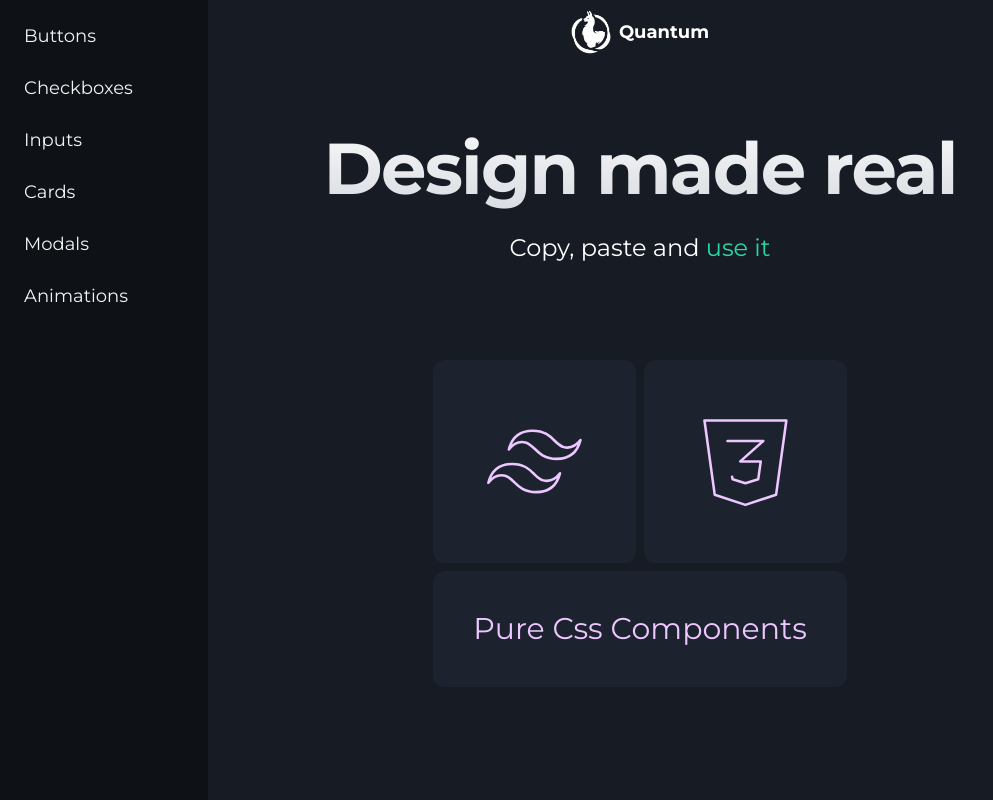
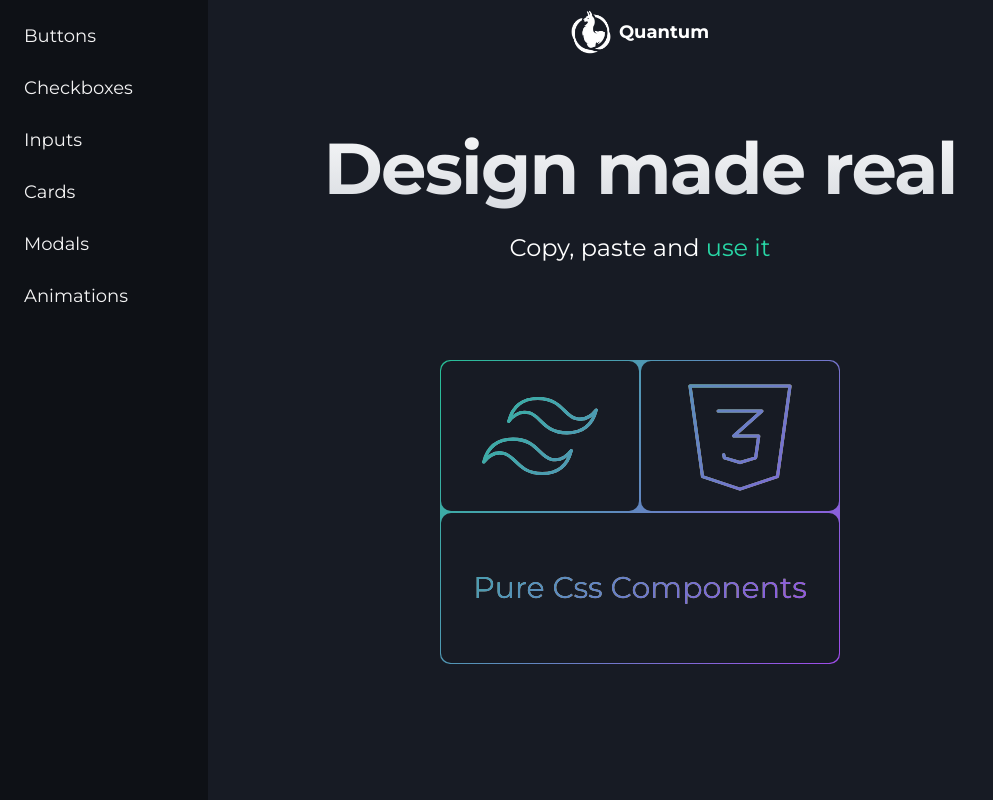
Before and after one commit to pa-ku/quantum_ui, a React (Vite) app: page / in a window 1280 px wide. Shown: the whole page, without its empty margins (0-993 px from the left). Built offline with nearby package versions, Linux system fonts and the light colour scheme.

Commit message:
new cards in home

```diff
--- a/src/components/buttons/Chroma_button.jsx
+++ /dev/null
@@ -1,18 +0,0 @@
-
-import CodeBlock from "../CodeBlock";
-
-export default function ChromaBtn() {
-  const codeBlock = `<button className="animate-chroma rounded-md
-  bg-[#327861] p-2 text-xl text-black duration-100">
-  Chroma Button
-</button>`;
-
-  return (
-    <>
-      <button className="bg-primary-300 text-background font-bold chroma rounded-md px-4 py-3 text-xl duration-100">
-        Chroma Button
-      </button>
-      <CodeBlock code={codeBlock} />
-    </>
-  );
-}
--- a/src/index.css
+++ b/src/index.css
@@ -265,3 +265,65 @@ h2 {
   border-radius: 9px;
   z-index: 10;
 }
+
+
+
+
+
+
+
+
+/* ANIMATION CARDS */
+.chroma{
+  animation: rotate 5s linear infinite;
+  width: 40em;
+translate: -50px 0px;
+  height: 40em;
+  position: absolute;
+  border-radius: 50%;
+  z-index: -1;
+
+  background-image: linear-gradient(90deg,#24c295, #bd2eff);
+}
+
+@keyframes rotate{
+  to{
+    rotate: 360deg;
+  }
+}
+.span{
+   grid-column: 1/3;
+}
+
+.grid{
+  overflow: hidden;
+  display: grid;
+  grid-template-columns: repeat(2,200px);
+  align-items: center;
+  justify-content: center;
+  position: relative;
+  border-radius: 10px;
+}
+
+
+.box{
+  width: 100%;
+  padding: 1px;
+height: 100%;
+  display: flex;
+  justify-content: center;
+  align-items: center;
+  color: white;
+
+}
+
+.content{
+background-color: var(--background);
+ mix-blend-mode:darken ;
+width: 100%;
+display: flex;
+align-items: center;
+justify-content: center;
+height: 150px;
+border-radius: 10px;
+}
--- a/src/pages/Buttons.jsx
+++ b/src/pages/Buttons.jsx
@@ -1,7 +1,6 @@
 import ComponentTemplate from "../components/ComponentTemplate";
 import ComponentTitle from "../components/ComponentTitle";
 import ActionButton from "../components/buttons/Action_button";
-import ChromaBtn from "../components/buttons/Chroma_button";
 import Slick_button from "../components/buttons/Slick_button";
 
 export default function Buttons() {
@@ -19,12 +18,7 @@ export default function Buttons() {
       >
         <ActionButton />
       </ComponentTemplate>
-      <ComponentTemplate
-        title={"Chroma"}
-        text={"Needs the chroma keyframes to work"}
-      >
-        <ChromaBtn />
-      </ComponentTemplate>
+
     </>
   );
 }
--- a/src/pages/Home.jsx
+++ b/src/pages/Home.jsx
@@ -3,8 +3,57 @@ export default function Home() {
     <>
       <main className="flex w-full flex-col items-center justify-center gap-24 px-4 xl:w-[42em]">
         <Banner />
-        <Cards />
+        <NewBanner />
       </main>
+    </>
+  );
+}
+
+function NewBanner() {
+  return (
+    <>
+      <div className="grid">
+        <div className="box">
+          <div className="content">
+            {" "}
+            <svg
+              className="h-full"
+              viewBox="0 0 24 24"
+              strokeWidth="0.5"
+              stroke="currentColor"
+              fill="none"
+              strokeLinecap="round"
+              strokeLinejoin="round"
+            >
+              <path stroke="none" d="M0 0h24v24H0z" fill="none" />
+              <path d="M11.667 6c-2.49 0 -4.044 1.222 -4.667 3.667c.933 -1.223 2.023 -1.68 3.267 -1.375c.71 .174 1.217 .68 1.778 1.24c.916 .912 2 1.968 4.288 1.968c2.49 0 4.044 -1.222 4.667 -3.667c-.933 1.223 -2.023 1.68 -3.267 1.375c-.71 -.174 -1.217 -.68 -1.778 -1.24c-.916 -.912 -1.975 -1.968 -4.288 -1.968zm-4 6.5c-2.49 0 -4.044 1.222 -4.667 3.667c.933 -1.223 2.023 -1.68 3.267 -1.375c.71 .174 1.217 .68 1.778 1.24c.916 .912 1.975 1.968 4.288 1.968c2.49 0 4.044 -1.222 4.667 -3.667c-.933 1.223 -2.023 1.68 -3.267 1.375c-.71 -.174 -1.217 -.68 -1.778 -1.24c-.916 -.912 -1.975 -1.968 -4.288 -1.968z" />
+            </svg>
+          </div>
+        </div>
+
+        <div className="box">
+          <div className="content">
+            {" "}
+            <svg
+              className="h-full"
+              viewBox="0 0 24 24"
+              strokeWidth="0.5"
+              stroke="currentColor"
+              fill="none"
+              strokeLinecap="round"
+              strokeLinejoin="round"
+            >
+              <path stroke="none" d="M0 0h24v24H0z" fill="none" />
+              <path d="M20 4l-2 14.5l-6 2l-6 -2l-2 -14.5z" />
+              <path d="M8.5 8h7l-4.5 4h4l-.5 3.5l-2.5 .75l-2.5 -.75l-.1 -.5" />
+            </svg>
+          </div>
+        </div>
+        <div className="box span">
+          <div className="content text-3xl">Pure Css Components</div>
+        </div>
+        <span className="chroma"></span>
+      </div>
     </>
   );
 }
```
